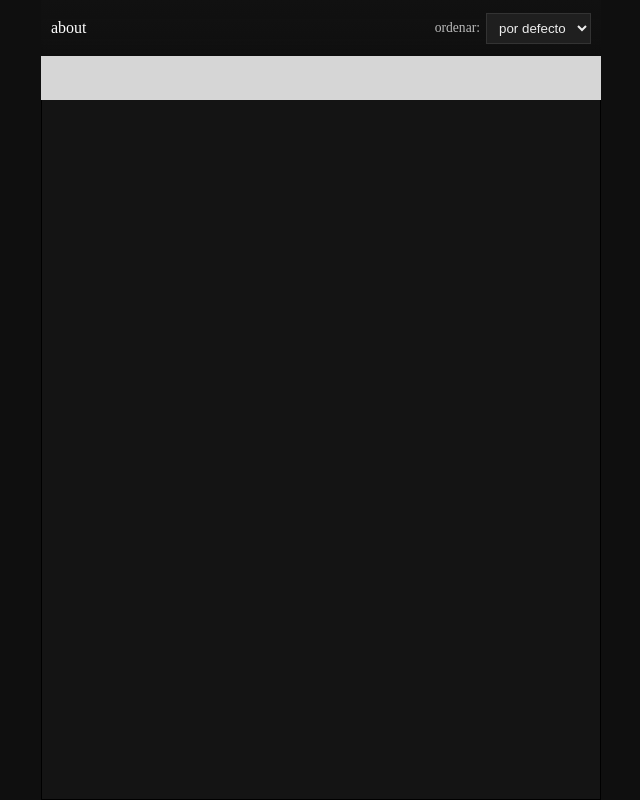
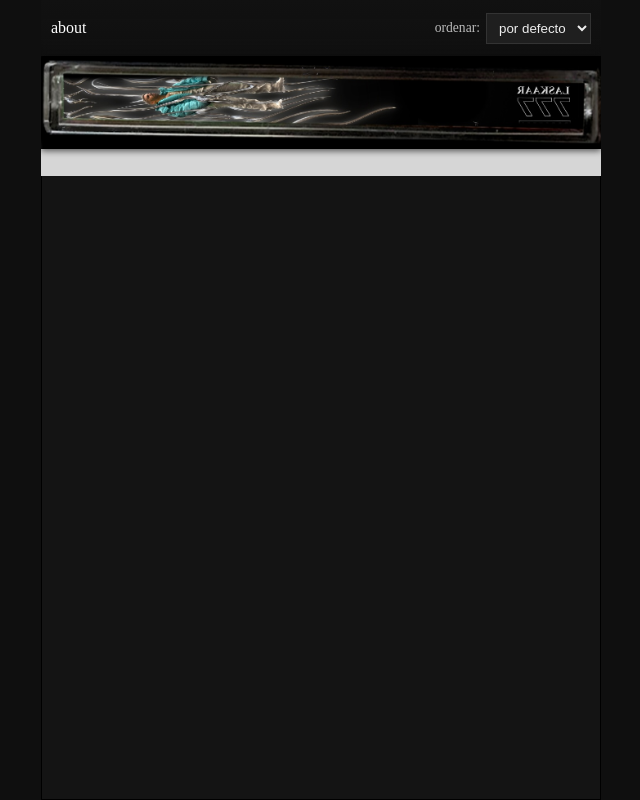
Before and after one commit to meowrhino/mikesx, a plain HTML site: page index.html in a window 1280 px wide. Shown: the whole page, without its empty margins (319-959 px from the left). Drawn offline with Linux system fonts and the light colour scheme.

Commit message:
nos acercamo

```diff
--- a/main.js
+++ b/main.js
@@ -5,7 +5,12 @@ const sortSel=document.getElementById('sortSel');
 let manifest=[], order=[], nextIndex=0;
 const CHUNK=10, THRESHOLD=0.2;
 
-init();
+init().catch(err => {
+  console.error('Fallo al inicializar:', err);
+  if (stack) {
+    stack.innerHTML = '<div class="cd-error">No se pudieron cargar los proyectos. Revisa la consola.</div>';
+  }
+});
 async function init(){
   const m=await fetchJSON('data/manifest.json');
   manifest=(m.items||[]).map((it,idx)=>normalizeItem(it, idx));
@@ -52,15 +57,45 @@ function appendChunk(n){
   }
 }
 function makeCD(item){
-  const node=tpl.content.firstElementChild.cloneNode(true);
-  // Eliminamos el dataset.type y la lógica de bg, ya que no hay 'filler' ni 'bg' en el manifest
-  const img=node.querySelector('.label-img');
-  if(item.label){ img.src=item.label; img.alt=item.title||''; }
-  else { img.removeAttribute('src'); }
-  // link to proyecto.html
+  const node = tpl && tpl.content ? tpl.content.firstElementChild.cloneNode(true) : document.createElement('a');
+  if (!node.classList.contains('cd')) node.classList.add('cd');
+  node.dataset.type = 'real';
+
+  // Imagen de la carátula
+  const img = node.querySelector ? node.querySelector('.label-img') : null;
+  if (img && item.label) {
+    img.src = item.label;
+    img.alt = item.title || '';
+    img.loading = 'lazy';
+
+    // Cuando la imagen cargue, usa su tamaño natural para fijar proporción y ancho natural
+    const applySize = () => {
+      const w = img.naturalWidth || 1400;
+      const h = img.naturalHeight || 300;
+      // CSS variables que gobiernan el layout (definidas en styles.css)
+      node.style.setProperty('--cd-natural-w', w + 'px');
+      node.style.setProperty('--cd-aspect', `${w} / ${h}`);
+      // Además lo aplicamos directo por compatibilidad
+      node.style.aspectRatio = `${w} / ${h}`;
+    };
+    if (img.complete) applySize(); else img.addEventListener('load', applySize, { once: true });
+  } else if (img) {
+    // Si no hay label, elimina la imagen para que no quede un placeholder roto
+    img.remove();
+  }
+
+  // Enlace a proyecto
   node.href = `proyecto.html?id=${encodeURIComponent(item.id)}`;
+  node.setAttribute('aria-label', item.title || item.id || 'proyecto');
   return node;
 }
 async function fetchJSON(url){
-  const res=await fetch(url); if(!res.ok) throw new Error(`HTTP ${res.status} ${url}`); return res.json();
+  const res = await fetch(url).catch(err => {
+    console.error('Fetch error:', err);
+    throw err;
+  });
+  if (!res || !res.ok) {
+    throw new Error(`HTTP ${res ? res.status : '—'} ${url}`);
+  }
+  return res.json();
 }
--- a/styles.css
+++ b/styles.css
@@ -97,15 +97,14 @@ body {
 }
 
 /* Stack - sin gaps */
-.cd-stack {
-  margin: 0;
-  padding: 0;
-}
 .cd {
   position: relative;
   display: block;
-  width: 100%;
-  height: clamp(44px, 5svh, 72px);
+  /* En móvil ocupa 100%; en desktop no excede su ancho natural */
+  width: min(100%, var(--cd-natural-w, 1400px));
+  /* El alto lo gobierna la proporción natural de la imagen */
+  height: auto;
+  aspect-ratio: var(--cd-aspect, auto);
   overflow: hidden;
   text-decoration: none;
 }
@@ -138,17 +137,19 @@ body {
 .label-img {
   position: absolute;
   inset: 0;
-  margin: auto;
-  max-height: 80%;
-  max-width: 90%;
-  width: auto;
-  height: auto;
+  width: 100%;
+  height: 100%;
   object-fit: contain;
   display: none;
   filter: drop-shadow(0 2px 3px #0009);
 }
 .cd[data-type="real"] .label-img {
   display: block;
+}
+.cd [class*="label"],
+.cd [class*="cover"]{
+  height: auto !important;
+  min-height: 0 !important;
 }
 .cd:focus-visible {
   outline: 2px solid #ffffff44;
```
